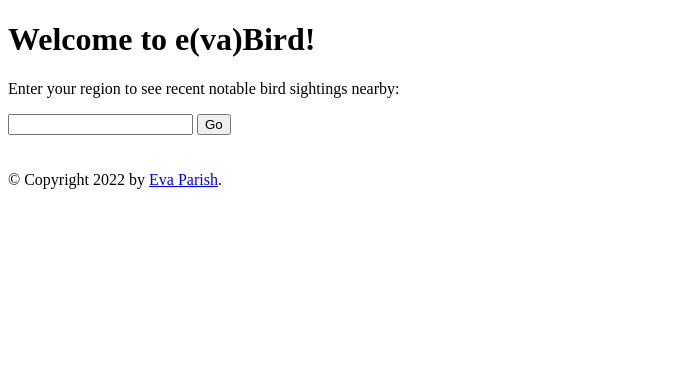
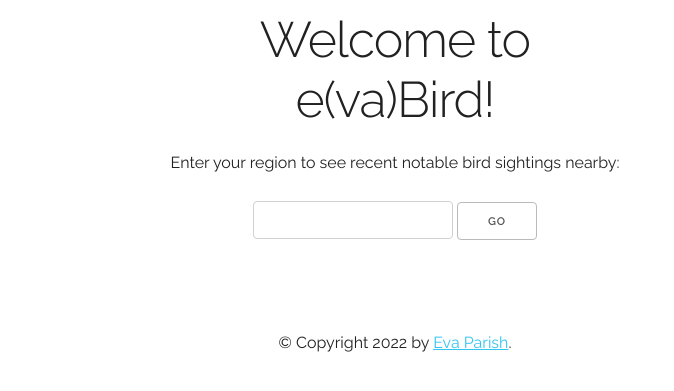
Before and after one commit to evazorro/evabird, a Flask app: page / in a window 1280 px wide. Shown: the top 391 px of the page, without its empty margins (0-674 px from the left). Run offline with Flask 2, Linux system fonts and the light colour scheme.

Commit message:
Add Barebones stylesheets

```diff
--- /dev/null
+++ b/static/barebones.css
@@ -0,0 +1,472 @@
+/*
+* Barebones V3
+* Copyright 2019 Steve Cochran
+*
+* Based off Skeleton by Dave Gamache
+*
+* Free to use under the MIT license.
+*/
+
+/* Table of contents
+––––––––––––––––––––––––––––––––––––––––––––––––––
+- Media Breakpoints
+- Variables
+- Grid
+- Base Styles
+- Typography
+- Links
+- Buttons
+- Forms
+- Lists
+- Code
+- Tables
+- Spacing
+- Utilities
+- Clearing
+- Media Queries
+*/
+
+/* ENV Variables
+–––––––––––––––––––––––––––––––––––––––––––––––––– */
+/* Media breakpoint variables for use in media queries
+* 	Note: this section is currently commented out pending release of
+* 	final CSS env() spec
+*  Breakpoints based on
+*	 https://medium.freecodecamp.org/the-100-correct-way-to-do-css-breakpoints-88d6a5ba1862
+*
+*/
+
+
+
+/* CSS Variables
+–––––––––––––––––––––––––––––––––––––––––––––––––– */
+html {
+
+	/* default theme: light background, dark text, blue accent */
+	--theme-hue: 0;					/* white */
+	--accent-hue: 194;			/* blue */
+
+	--text-color-richer: hsl(var(--theme-hue), 0%, 5%);			/* #0d0d0d		*/
+	--text-color-normal: hsl(var(--theme-hue), 0%, 13%);		/* #222222 		text color; button:hover:focus color */
+	--text-color-softer: hsl(var(--theme-hue), 0%, 33%);		/* #555555 		button color; button:hover border */
+
+  --accent-color: hsl(var(--accent-hue), 86%, 57%);				/* #33C3F0 		link; button-primary bg+border; textarea,select:focus border */
+  --accent-color-hover: hsl(var(--accent-hue), 76%, 49%);	/* #1EAEDB 		link hover; button-primary:hover:focus bg+border */
+
+  --border-color: hsl(var(--theme-hue), 0%, 73%);					/* #bbbbbb		button border */
+	--border-color-softer: hsl(var(--theme-hue), 0%, 82%);	/* #d1d1d1		textarea,select,code,td,hr border	 */
+
+	--background-color: white;														/* transparent body background; textarea,select background */
+	--background-color-softer: hsl(var(--theme-hue), 0%, 95%);
+  --code-background: hsl(var(--theme-hue), 0%, 95%);			/* #f1f1f1 		code background*/
+
+	--button-primary-color: white;
+
+
+	/* Note: Skeleton was based off a 10px font sizing for REM  */
+	/* 62.5% of typical 16px browser default = 10px */
+	--base-font-size: 62.5%;
+
+	/* Grid Defaults - default to match orig skeleton settings */
+	--grid-max-width: 960px;
+}
+
+/*  Dark Theme
+	Note: prefers-color-scheme selector support is still limited, but
+	included for future and an example of defining a different base 'theme'
+*/
+@media (prefers-color-scheme: dark) {
+	:html {
+		/* dark theme: light background, dark text, blue accent */
+		--theme-hue: 0;					/* black */
+		--accent-hue: 194;			/* blue */
+
+		--text-color-richer: hsl(var(--theme-hue), 0%, 95%);		/* 		*/
+		--text-color-normal: hsl(var(--theme-hue), 0%, 80%);		/* text color; button:hover:focus color */
+		--text-color-softer: hsl(var(--theme-hue), 0%, 67%);		/* button color; button:hover border */
+
+		--accent-color: hsl(var(--accent-hue), 76%, 49%);				/* link; button-primary bg+border; textarea,select:focus border */
+		--accent-color-hover: hsl(var(--accent-hue), 86%, 57%);	/* link hover; button-primary:hover:focus bg+border */
+
+		--border-color: hsl(var(--theme-hue), 0%, 27%);					/* button border */
+		--border-color-softer: hsl(var(--theme-hue), 0%, 20%);	/* textarea,select,code,td,hr border	 */
+
+		--background-color: hsl(var(--theme-hue), 0%, 12%);			/* body background; textarea,select background */
+		--background-color-softer: hsl(var(--theme-hue), 0%, 18%);
+		--code-background: hsl(var(--theme-hue), 0%, 5%);				/* code background*/
+
+		--button-primary-color: white;
+  }
+
+	img.value-img {
+		filter: invert(0.8);
+	}
+	/* TODO - test dialing back image intensity on dark background
+  img {
+    opacity: .80;
+    transition: opacity .5s ease-in-out;
+  }
+  img:hover {
+    opacity: 1;
+  }
+  */
+}
+
+
+/* Grid
+–––––––––––––––––––––––––––––––––––––––––––––––––– */
+/* CSS Grid depends much more on CSS than HTML, so there is less boilerplate
+	 than with skeleton. Only basic 1-4 column grids are included.
+	 Any additional needs should be made using custom CSS directives */
+
+
+.grid-container {
+	position: relative;
+	max-width: var(--grid-max-width);
+	margin: 0 auto;
+	padding: 20px;
+	text-align: center;
+	display: grid;
+	grid-gap: 20px;
+	gap: 20px;
+
+	/* by default use min 200px wide columns auto-fit into width */
+	grid-template-columns: minmax(200px, 1fr);
+}
+
+/* grids to 3 columns above mobile sizes */
+@media (min-width: 600px) {
+	.grid-container {
+		grid-template-columns: repeat(3, 1fr);
+		padding: 10px 0;
+	}
+
+	/* basic grids */
+	.grid-container.fifths {
+		grid-template-columns: repeat(5, 1fr);
+	}
+	.grid-container.quarters {
+		grid-template-columns: repeat(4, 1fr);
+	}
+	.grid-container.thirds {
+		grid-template-columns: repeat(3, 1fr);
+	}
+	.grid-container.halves {
+		grid-template-columns: repeat(2, 1fr);
+	}
+	.grid-container.full {
+		grid-template-columns: 1fr;
+	}
+
+}
+
+
+
+
+
+
+
+/* Base Styles
+–––––––––––––––––––––––––––––––––––––––––––––––––– */
+html {
+  font-size: var(--base-font-size);
+  scroll-behavior: smooth;
+}
+body {
+  font-size: 1.6rem;		/* changed from 15px in orig skeleton */
+  line-height: 1.6;
+  font-weight: 400;
+  font-family: "Raleway", "HelveticaNeue", "Helvetica Neue", Helvetica, Arial, sans-serif;
+  color: var(--text-color-normal);
+  background-color: var(--background-color);;
+}
+
+
+/* Typography
+–––––––––––––––––––––––––––––––––––––––––––––––––– */
+h1, h2, h3, h4, h5, h6 {
+  margin-top: 0;
+  margin-bottom: 2rem;
+  font-weight: 300; }
+h1 { font-size: 4.0rem; line-height: 1.2;  letter-spacing: -.1rem;}
+h2 { font-size: 3.6rem; line-height: 1.25; letter-spacing: -.1rem; }
+h3 { font-size: 3.0rem; line-height: 1.3;  letter-spacing: -.1rem; }
+h4 { font-size: 2.4rem; line-height: 1.35; letter-spacing: -.08rem; }
+h5 { font-size: 1.8rem; line-height: 1.5;  letter-spacing: -.05rem; }
+h6 { font-size: 1.5rem; line-height: 1.6;  letter-spacing: 0; }
+
+/* Larger than phablet */
+@media (min-width: 600px) {
+  h1 { font-size: 5.0rem; }
+  h2 { font-size: 4.2rem; }
+  h3 { font-size: 3.6rem; }
+  h4 { font-size: 3.0rem; }
+  h5 { font-size: 2.4rem; }
+  h6 { font-size: 1.5rem; }
+}
+
+p {
+  margin-top: 0; }
+
+
+/* Links
+–––––––––––––––––––––––––––––––––––––––––––––––––– */
+a {
+  color: var(--accent-color); }
+a:hover {
+  color: var(--accent-color-hover); }
+
+
+/* Buttons
+–––––––––––––––––––––––––––––––––––––––––––––––––– */
+.button,
+button,
+input[type="submit"],
+input[type="reset"],
+input[type="button"] {
+  display: inline-block;
+  height: 38px;
+  padding: 0 30px;
+  color: var(--text-color-softer);
+  text-align: center;
+  font-size: 11px;
+  font-weight: 600;
+  line-height: 38px;
+  letter-spacing: .1rem;
+  text-transform: uppercase;
+  text-decoration: none;
+  white-space: nowrap;
+  background-color: transparent;
+  border-radius: 4px;
+  border: 1px solid var(--border-color);
+  cursor: pointer;
+  box-sizing: border-box; }
+.button:hover,
+button:hover,
+input[type="submit"]:hover,
+input[type="reset"]:hover,
+input[type="button"]:hover,
+.button:focus,
+button:focus,
+input[type="submit"]:focus,
+input[type="reset"]:focus,
+input[type="button"]:focus {
+  color: var(--text-color-normal);
+  border-color: var(--text-color-softer);
+  outline: 0; }
+.button.button-primary,
+button.button-primary,
+input[type="submit"].button-primary,
+input[type="reset"].button-primary,
+input[type="button"].button-primary {
+  color: var(--button-primary-color);
+  background-color: var(--accent-color);
+  border-color: var(--accent-color); }
+.button.button-primary:hover,
+button.button-primary:hover,
+input[type="submit"].button-primary:hover,
+input[type="reset"].button-primary:hover,
+input[type="button"].button-primary:hover,
+.button.button-primary:focus,
+button.button-primary:focus,
+input[type="submit"].button-primary:focus,
+input[type="reset"].button-primary:focus,
+input[type="button"].button-primary:focus {
+  color: var(--button-primary-color);
+  background-color: var(--accent-color-hover);
+  border-color: var(--accent-color-hover); }
+
+
+/* Forms
+–––––––––––––––––––––––––––––––––––––––––––––––––– */
+input[type="email"],
+input[type="number"],
+input[type="search"],
+input[type="text"],
+input[type="tel"],
+input[type="url"],
+input[type="password"],
+textarea,
+select {
+  height: 38px;
+  padding: 6px 10px; /* The 6px vertically centers text on FF, ignored by Webkit */
+  background-color: var(--background-color);
+  border: 1px solid var(--border-color-softer);
+  border-radius: 4px;
+  box-shadow: none;
+  box-sizing: border-box; }
+/* Removes awkward default styles on some inputs for iOS */
+input[type="email"],
+input[type="number"],
+input[type="search"],
+input[type="text"],
+input[type="tel"],
+input[type="url"],
+input[type="password"],
+input[type="button"],
+input[type="submit"],
+textarea {
+  -webkit-appearance: none;
+     -moz-appearance: none;
+          appearance: none; }
+textarea {
+  min-height: 65px;
+  padding-top: 6px;
+  padding-bottom: 6px; }
+input[type="email"]:focus,
+input[type="number"]:focus,
+input[type="search"]:focus,
+input[type="text"]:focus,
+input[type="tel"]:focus,
+input[type="url"]:focus,
+input[type="password"]:focus,
+textarea:focus,
+select:focus {
+  border: 1px solid var(--accent-color);
+  outline: 0; }
+label,
+legend {
+  display: block;
+  margin-bottom: .5rem;
+  font-weight: 600; }
+fieldset {
+  padding: 0;
+  border-width: 0; }
+input[type="checkbox"],
+input[type="radio"] {
+  display: inline; }
+label > .label-body {
+  display: inline-block;
+  margin-left: .5rem;
+  font-weight: normal; }
+
+
+/* Lists
+–––––––––––––––––––––––––––––––––––––––––––––––––– */
+ul {
+  list-style: circle inside; }
+ol {
+  list-style: decimal inside; }
+ol, ul {
+  padding-left: 0;
+  margin-top: 0; }
+ul ul, ul ol, ol ol, ol ul {
+	font-size: 100%;
+	margin: 1rem 0 1rem 3rem;
+	color: var(--text-color-softer);
+}
+li {
+  margin-bottom: 0.5rem; }
+
+
+/* Code
+–––––––––––––––––––––––––––––––––––––––––––––––––– */
+code {
+  padding: .2rem .5rem;
+  margin: 0 .2rem;
+  font-size: 90%;
+  white-space: nowrap;
+  background: var(--code-background);
+  border: 1px solid var(--border-color-softer);
+  border-radius: 4px; }
+pre > code {
+  display: block;
+  padding: 1rem 1.5rem;
+  white-space: pre;
+  overflow: auto; }
+
+
+/* Tables
+–––––––––––––––––––––––––––––––––––––––––––––––––– */
+th,
+td {
+  padding: 12px 15px;
+  text-align: left;
+  border-bottom: 1px solid var(--border-color-softer); }
+th:first-child,
+td:first-child {
+  padding-left: 0; }
+th:last-child,
+td:last-child {
+  padding-right: 0; }
+
+
+/* Spacing
+–––––––––––––––––––––––––––––––––––––––––––––––––– */
+button,
+.button {
+  margin-bottom: 1rem; }
+input,
+textarea,
+select,
+fieldset {
+  margin-bottom: 1.5rem; }
+pre,
+blockquote,
+dl,
+figure,
+table,
+p,
+ul,
+ol,
+form {
+  margin-bottom: 2.5rem; }
+
+
+/* Utilities
+–––––––––––––––––––––––––––––––––––––––––––––––––– */
+.u-full-width {
+  width: 100%;
+  box-sizing: border-box; }
+.u-max-full-width {
+  max-width: 100%;
+  box-sizing: border-box; }
+.u-pull-right {
+  float: right; }
+.u-pull-left {
+  float: left; }
+.u-align-left {
+	text-align: left; }
+.u-align-right {
+	text-align: right; }
+
+
+/* Misc
+–––––––––––––––––––––––––––––––––––––––––––––––––– */
+hr {
+  margin-top: 3rem;
+  margin-bottom: 3.5rem;
+  border-width: 0;
+  border-top: 1px solid var(--border-color-softer); }
+
+
+/* Clearing
+–––––––––––––––––––––––––––––––––––––––––––––––––– */
+
+/* Self Clearing Goodness */
+.container:after,
+.row:after,
+.u-cf {
+  content: "";
+  display: table;
+  clear: both; }
+
+
+/* Media Queries
+–––––––––––––––––––––––––––––––––––––––––––––––––– */
+/*
+Note: The best way to structure the use of media queries is to create the queries
+near the relevant code. For example, if you wanted to change the styles for buttons
+on small devices, paste the mobile query code up in the buttons section and style it
+there.
+*/
+
+
+/* Larger than mobile (default point when grid becomes active) */
+@media (min-width: 600px) {}
+
+/* Larger than phablet */
+@media (min-width: 900px) {}
+
+/* Larger than tablet */
+@media (min-width: 1200px) {}
--- a/templates/base.html
+++ b/templates/base.html
@@ -1,13 +1,46 @@
 <!DOCTYPE html>
 <html lang="en">
 <head>
+
   {% block head %}
-    <link rel="stylesheet" href="style.css" />
+
+  <!-- Basic Page Needs
+  –––––––––––––––––––––––––––––––––––––––––––––––––– -->
+  <meta charset="utf-8">
   <title>{% block title %}{% endblock %} - evaBird</title>
+  <meta name="description" content="">
+  <meta name="author" content="">
+
+  <!-- Mobile Specific Metas
+  –––––––––––––––––––––––––––––––––––––––––––––––––– -->
+  <meta name="viewport" content="width=device-width, initial-scale=1">
+
+  <!-- FONT
+  –––––––––––––––––––––––––––––––––––––––––––––––––– -->
+  <link href="//fonts.googleapis.com/css?family=Raleway:400,300,600" rel="stylesheet" type="text/css">
+
+  <!-- CSS
+  –––––––––––––––––––––––––––––––––––––––––––––––––– -->
+  <link rel="stylesheet" href="{{ url_for('static', filename='normalize.css') }}">
+  <link rel="stylesheet" href="{{ url_for('static', filename='barebones.css') }}">
+
+  <!-- Favicon
+  –––––––––––––––––––––––––––––––––––––––––––––––––– -->
+  <link rel="icon" type="image/png" href="i{{ url_for('static', filename='ankh.png') }}">
+
   {% endblock %}
+
 </head>
+
 <body>
-    <div id="content">{% block content %}{% endblock %}</div>
+
+  <!-- Primary Page Layout
+  –––––––––––––––––––––––––––––––––––––––––––––––––– -->
+  <div class="grid-container halves">
+      <div id="content">
+
+        {% block content %}{% endblock %}
+
         <div id="footer">
           {% block footer %}
           <br>
@@ -15,5 +48,11 @@
           &copy; Copyright 2022 by <a href="http://evaparish.com/" target="_blank">Eva Parish</a>.
           {% endblock %}
         </div>
+      </div>
+  </div>
+
+
+<!-- End Document
+  –––––––––––––––––––––––––––––––––––––––––––––––––– -->
 </body>
 </html>
```
Also changed, not shown: static/skeleton-legacy.css (added, +101 -0 lines), static/ankh.png (added), static/normalize.css (added), templates/style.css (deleted). Lines whose indentation alone changed are shown as unchanged.
